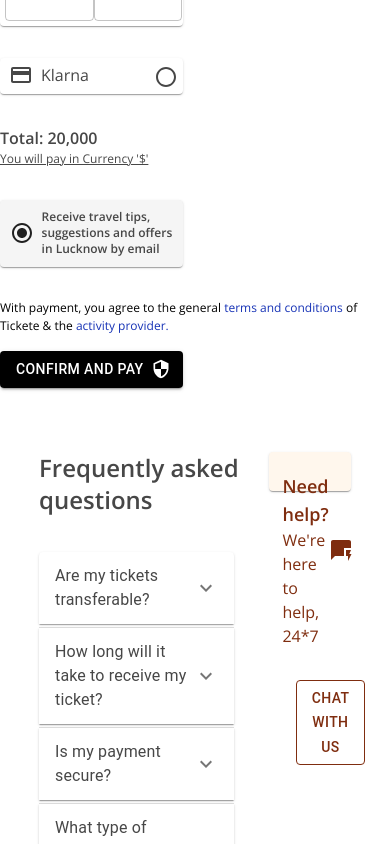
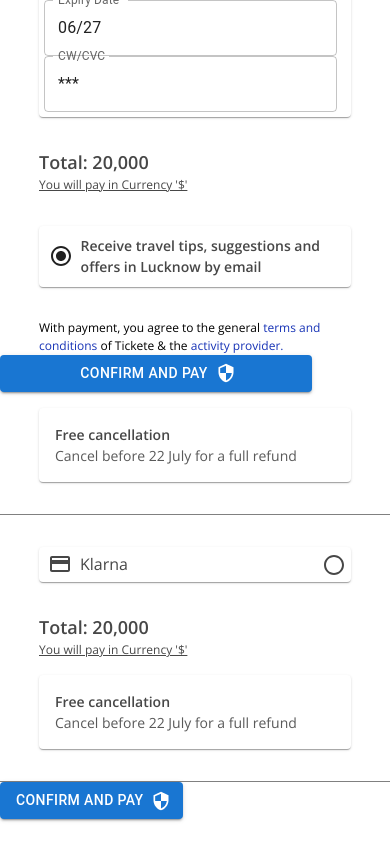
Before and after one commit to Ishu070303/tickete, a Next.js app: page / in a window 390 px wide. Shown: the part 1900-2744 px from the top of the page. Built offline with nearby package versions, Linux system fonts and the light colour scheme.

Commit message:
done with main.js

```diff
--- a/pages/Main.js
+++ b/pages/Main.js
@@ -72,7 +72,276 @@ const useStyles = makeStyles((theme) => ({
       [theme.breakpoints.down('md')]:{
         width: '80vw'
       }
+    },
+
+    mainPaper: {
+      width: '47vw',
+      marginTop: '1rem',
+      padding: '5px',
+
+      [theme.breakpoints.down('md')]: {
+        // border: '2px solid black',
+        width: '80vw',
+        margin: 'auto',
+        marginTop: '.5rem'
+      }
+    },
+
+    mainPaperDiv: {
+      color: "#474747",
+      display: 'flex',
+      justifyContent: 'space-between',
+      fontWeight: '600',
+      fontSize: '16px',
+    },
+
+    mainPaperIconDiv: {
+      width: '11rem',
+      marginLeft: '0.25rem',
+      display: 'flex',
+      justifyContent: 'space-between',
+    },
+
+    paperInputDiv: {
+      width: '47vw',
+      display: 'flex',
+      flexWrap: 'wrap',
+      marginTop: '1.25rem',
+
+      [theme.breakpoints.down('md')]: {
+        // border: '2px solid black',
+        width: '80vw'
+
+      }
+    },
+
+    paperTextField: {
+      width: '22.7vw',
+      color: '#D6D6D6',
+      marginTop: '0.75rem',
+      marginBottom: '0.75rem',
+      marginRight: '0.5',
+      marginLeft: '.25rem',
+
+      [theme.breakpoints.down('md')]: {
+        // border: '2px solid black',
+        marginTop: 0,
+        width: '75vw'
+
+      }
+    },
+
+    klarnaDiv: {
+      width: '47vw',
+      marginTop: '2rem',
+      padding: '5px',
+
+      [theme.breakpoints.down('md')]: {
+        width: '80vw',
+        margin: 'auto',
+        marginTop: '2rem'
+      }
+    },
+
+    klarnaPaperDiv: {
+      width: '5rem',
+      display: 'flex',
+      justifyContent: 'space-between',
+      marginLeft: '0.25rem'
+    },
+
+    totalSectionh4 : {
+      color: '#474747',
+      fontWeight: '600',
+      fontSize: "24px",
+      marginTop: '2rem',
+
+      [theme.breakpoints.down("md")]: {
+        width: "80vw",
+        margin: 'auto',
+        marginTop: '2rem',
+        fontSize: '18px'
+      }
+    },
+
+    totalSectionpara: {
+      color: '#474747',
+      fontSize: '12px',
+      fontWeight: '400',
+      textDecoration: 'underline',
+
+      [theme.breakpoints.down("md")]: {
+        width: "80vw",
+        margin: 'auto',
+      }
+    },
+
+    mainOfferSection : {
+      backgroundColor: '#F5F5F5',
+      width: '47vw',
+      marginTop: '2rem',
+      padding: '.6rem',
+
+      [theme.breakpoints.down('md')]: {
+        display: 'none'
+      }
+    },
+
+    mainOfferSectionDiv: {
+      display: 'flex',
+      alignItems: 'center'
+    },
+
+    mainOfferSectionPara: {
+      color: '#474747',
+      fontWeight: '600',
+      fontSize: '14px',
+    },
+
+
+    mainEndpara: {
+      fontWeight: '400',
+      fontSize: '12px',
+      marginTop: '2rem',
+
+      [theme.breakpoints.down('md')]: {
+        display: 'none'
+      }
+    },
+
+    mainEndButton: {
+      color: 'white',
+      backgroundColor: 'black',
+      marginTop: '1rem',
+
+      [theme.breakpoints.down('md')]: {
+        display: 'none'
+      }
+    },
+
+    smallscreen: {
+      display: 'none',
+
+      [theme.breakpoints.down('md')]: {
+        display: 'block'
+      }
+    },
+
+    totalSectionh4Copy : {
+      color: '#474747',
+      fontWeight: '600',
+      fontSize: "24px",
+      marginTop: '2rem',
+
+      [theme.breakpoints.down("md")]: {
+        width: "80vw",
+        margin: 'auto',
+        marginTop: '2rem',
+        fontSize: '18px'
+      }
+    },
+
+    totalSectionparaCopy: {
+      color: '#474747',
+      fontSize: '12px',
+      fontWeight: '400',
+      textDecoration: 'underline',
+
+      [theme.breakpoints.down("md")]: {
+        width: "80vw",
+        margin: 'auto',
+      }
+    },
+
+    mainOfferSectionCopy : {
+      backgroundColor: '#F5F5F5',
+      width: '47vw',
+      marginTop: '2rem',
+      padding: '.6rem',
+
+      [theme.breakpoints.down('md')]: {
+        width: '80vw',
+        margin: 'auto',
+        marginTop: '2rem'
+      }
+    },
+
+    mainOfferSectionDivCopy: {
+      display: 'flex',
+      alignItems: 'center'
+    },
+
+    mainOfferSectionParaCopy: {
+      color: '#474747',
+      fontWeight: '600',
+      fontSize: '14px',
+    },
+
+
+    mainEndparaCopy: {
+      fontWeight: '400',
+      fontSize: '12px',
+      marginTop: '2rem',
+
+      [theme.breakpoints.down('md')]: {
+        width: '80vw',
+        margin: 'auto',
+        marginTop: '2rem'
+      }
+    },
+
+    mainEndButtonCopy: {
+      color: 'white',
+      backgroundColor: 'black',
+      marginTop: '1rem',
+
+      [theme.breakpoints.down('md')]: {
+        width: '80vw',
+        marginLeft: '2rem',
+        marginTop: '1rem',
+      }
+    },
+
+    CancelDiv: {
+      width: '23vw',
+      margin: 'auto',
+      marginTop: '2rem',
+      marginLeft : '4rem',
+      display: 'none',
+      // border: '1px solid black',
+      [theme.breakpoints.down('md')]: {
+        display: 'block',
+        width: '100vw',
+        marginTop: '1rem',
+        paddingBottom: '2rem',
+        borderBottom: '1px solid gray',
+        marginLeft: 0
+      }
+    },
+
+    cancelpaperDiv: {
+      backgroundColor: '#F5F5F5',
+      padding: '1rem',
+      [theme.breakpoints.down('md')]: {
+        width: '80vw',
+        margin: 'auto',
+        marginTop: '1rem',
+      }
+
+    },
+
+    cancelpaperDivh4: {
+      color: '#474747',
+      fontWeight: '600',
+      fontSize: '14px',
+    },
+
+    cancelpaperDivpara: {
+      color: '#595959',
+      fontWeight: '400',
+      fontSize: '14px',
     }
+
 }));
 
 const Main = () => {
@@ -127,12 +396,12 @@ const Main = () => {
     </div>
 
     {/* =================== PAYMENT MODE SECTION FOR BIG AND SMALL SCREENS ======================== */}
-    <h5 className='font-semibold text-2xl mt-8' style={{ color: '#474747'}}>Select your mode of payment</h5>
-    <p className='text-base mt-1' style={{ color: '#595959'}}>Payments with Tickete are secure and encrypted.</p>
+    <h5 className={classes.detailsSection} >Select your mode of payment</h5>
+    <p className={classes.detailsSectionpara} >Payments with Tickete are secure and encrypted.</p>
 
-    <Paper style={{width: '47vw', marginTop: '1rem', padding: '5px'}}>
-        <div className='flex justify-between font-semibold text-base' style={{ color: "#474747", }}>
-            <div className='flex justify-between ml-1' style={{width: '11rem'}}>
+    <Paper className={classes.mainPaper}>
+        <div className={classes.mainPaperDiv}>
+            <div className={classes.mainPaperIconDiv}>
                <CreditCardIcon/>
                <h6>Credit & debit card</h6>
             </div>
@@ -140,17 +409,44 @@ const Main = () => {
                 <RadioButtonCheckedIcon style={{ cursor: 'pointer'}} />
             </div>
         </div>
-        <div className='flex flex-wrap mt-5' style={{ width: '47vw'}}>
-            <TextField style={{width: '22.7vw', color: '#D6D6D6'}} className='my-3 mr-2 ml-1'  id="outlined-required" label="Card Holder's Name" defaultValue="Eshika Rawat" />
-            <TextField style={{width: '22.7vw', color: '#D6D6D6'}} className='my-3 mr-2'  id="outlined-required" label="Card Number" defaultValue="43879151420781" />
-            <TextField style={{width: '22.7vw', color: '#D6D6D6'}} className='my-3 mr-2 ml-1'  id="outlined-required" label="Expiry Date" defaultValue="06/27" />
-            <TextField style={{width: '22.7vw', color: '#D6D6D6'}} className='my-3 mr-2'  id="outlined-error-helper-text" label="CW/CVC" defaultValue="***"/>
+        <div className={classes.paperInputDiv}>
+            <TextField className={classes.paperTextField} id="outlined-required" label="Card Holder's Name" defaultValue="Eshika Rawat" />
+            <TextField className={classes.paperTextField} id="outlined-required" label="Card Number" defaultValue="43879151420781" />
+            <TextField className={classes.paperTextField} id="outlined-required" label="Expiry Date" defaultValue="06/27" />
+            <TextField className={classes.paperTextField} id="outlined-error-helper-text" label="CW/CVC" defaultValue="***"/>
         </div>
     </Paper>
-    <Paper style={{width: '47vw', marginTop: '2rem', padding: '5px'}}>
-        <div className='flex justify-between font-semibold text-base' style={{ color: "#474747", }}>
-            <div className='flex justify-between ml-1' style={{width: '5rem'}}>
-               <CreditCardIcon />
+
+    <div className={classes.smallscreen}>
+        {/*==================== TOTAL SECTION IN  SMALL SCREENS ==========================*/}
+        <h4 className={classes.totalSectionh4Copy} >Total: 20,000</h4>
+        <p className={classes.totalSectionparaCopy} >You will pay in Currency '$'</p>
+
+        {/* ================== OFFER SECTION IN SMALL SCREENS ======================== */}
+        <Paper className={classes.mainOfferSectionCopy} >
+          <div className={classes.mainOfferSectionDivCopy} >
+            <RadioButtonCheckedIcon className='mr-2'/>
+            <p className={classes.mainOfferSectionParaCopy} >Receive travel tips, suggestions and offers in Lucknow by email</p>
+          </div>
+        </Paper>
+
+        {/*========================== END SECTION IN SMALL SCREENS ========================== */}
+        <p className={classes.mainEndparaCopy}>With payment, you agree to the general <span style={{color: '#1733B6'}}>terms and conditions</span> of Tickete & the <span style={{color: '#1733B6'}}>activity provider.</span></p>
+        <Button variant="contained" endIcon={<SecurityIcon />} className={classes.mainEndButtonCopy}>Confirm and pay</Button>
+
+        {/*========================== CANCEL SECTION IN SMALL SCREENS ========================== */}
+        <div className={classes.CancelDiv}>
+          <Paper className={classes.cancelpaperDiv}>
+            <h4 className={classes.cancelpaperDivh4}>Free cancellation</h4>
+            <p className={classes.cancelpaperDivpara}>Cancel before 22 July for a full refund</p>
+          </Paper>
+        </div>
+    </div>
+
+    <Paper className={classes.klarnaDiv}>
+        <div className={classes.mainPaperDiv}>
+            <div className={classes.klarnaPaperDiv}>
+               <CreditCardIcon style={{cursor: 'pointer'}} />
                <h6>Klarna</h6>
             </div>
             <div>
@@ -159,20 +455,29 @@ const Main = () => {
         </div>
     </Paper>
 
-    {/*total Calculation*/}
-    <h4 className='font-semibold font-2xl mt-8' style={{ color: '#474747'}}>Total: 20,000</h4>
-    <p className='font-normal underline' style={{ color: '#474747', fontSize: '12px'}}>You will pay in Currency '$'</p>
+    {/*==================== TOTAL SECTION IN BIG SCREENS ==========================*/}
+    <h4 className={classes.totalSectionh4} >Total: 20,000</h4>
+    <p className={classes.totalSectionpara} >You will pay in Currency '$'</p>
 
-    {/*offer Section*/}
-    <Paper style={{ backgroundColor: '#F5F5F5', width: '47vw', marginTop: '2rem', padding: '.6rem'}}>
-        <div className='flex items-center '>
+    {/* ================== OFFER SECTION IN BIG SCREENS ======================== */}
+    <Paper className={classes.mainOfferSection} >
+        <div className={classes.mainOfferSectionDiv} >
             <RadioButtonCheckedIcon className='mr-2'/>
-            <p className='font-semibold text-xs' style={{ color: '#474747'}}>Receive travel tips, suggestions and offers in Lucknow by email</p>
+            <p className={classes.mainOfferSectionPara} >Receive travel tips, suggestions and offers in Lucknow by email</p>
         </div>
     </Paper>
 
-    <p style={{fontWeight: '400', fontSize: '12px', marginTop: '2rem'}}>With payment, you agree to the general <span style={{color: '#1733B6'}}>terms and conditions</span> of Tickete & the <span style={{color: '#1733B6'}}>activity provider.</span></p>
-    <Button variant="contained" endIcon={<SecurityIcon />} style={{ color: 'white', backgroundColor: 'black', marginTop: '1rem'}}>Confirm and pay</Button>
+    {/*========================== CANCEL SECTION IN BIG SCREENS ========================== */}
+    <div className={classes.CancelDiv}>
+      <Paper className={classes.cancelpaperDiv}>
+        <h4 className={classes.cancelpaperDivh4}>Free cancellation</h4>
+        <p className={classes.cancelpaperDivpara}>Cancel before 22 July for a full refund</p>
+      </Paper>
+    </div>
+
+    {/*========================== END SECTION IN BIG SCREENS ========================== */}
+    <p className={classes.mainEndpara}>With payment, you agree to the general <span style={{color: '#1733B6'}}>terms and conditions</span> of Tickete & the <span style={{color: '#1733B6'}}>activity provider.</span></p>
+    <Button variant="contained" endIcon={<SecurityIcon />} className={classes.mainEndButton}>Confirm and pay</Button>
     </>
   )
 }
```
